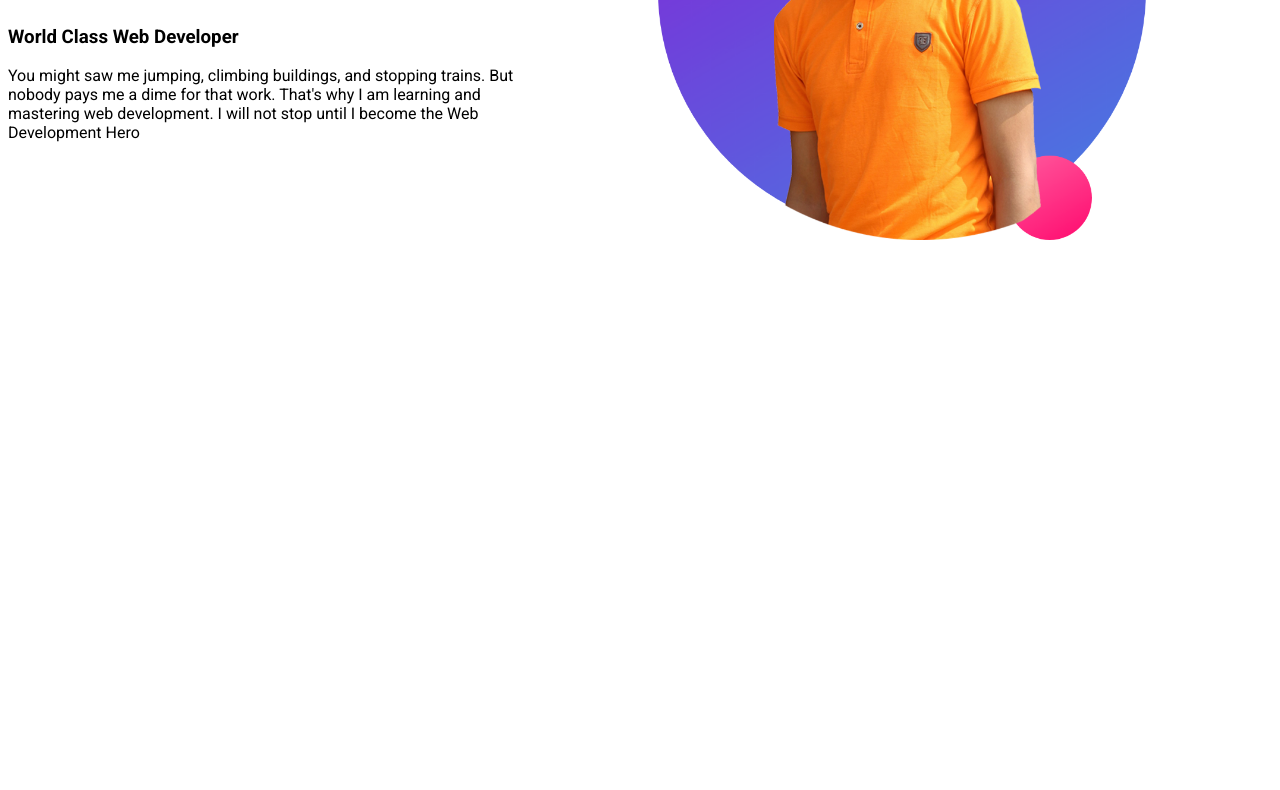
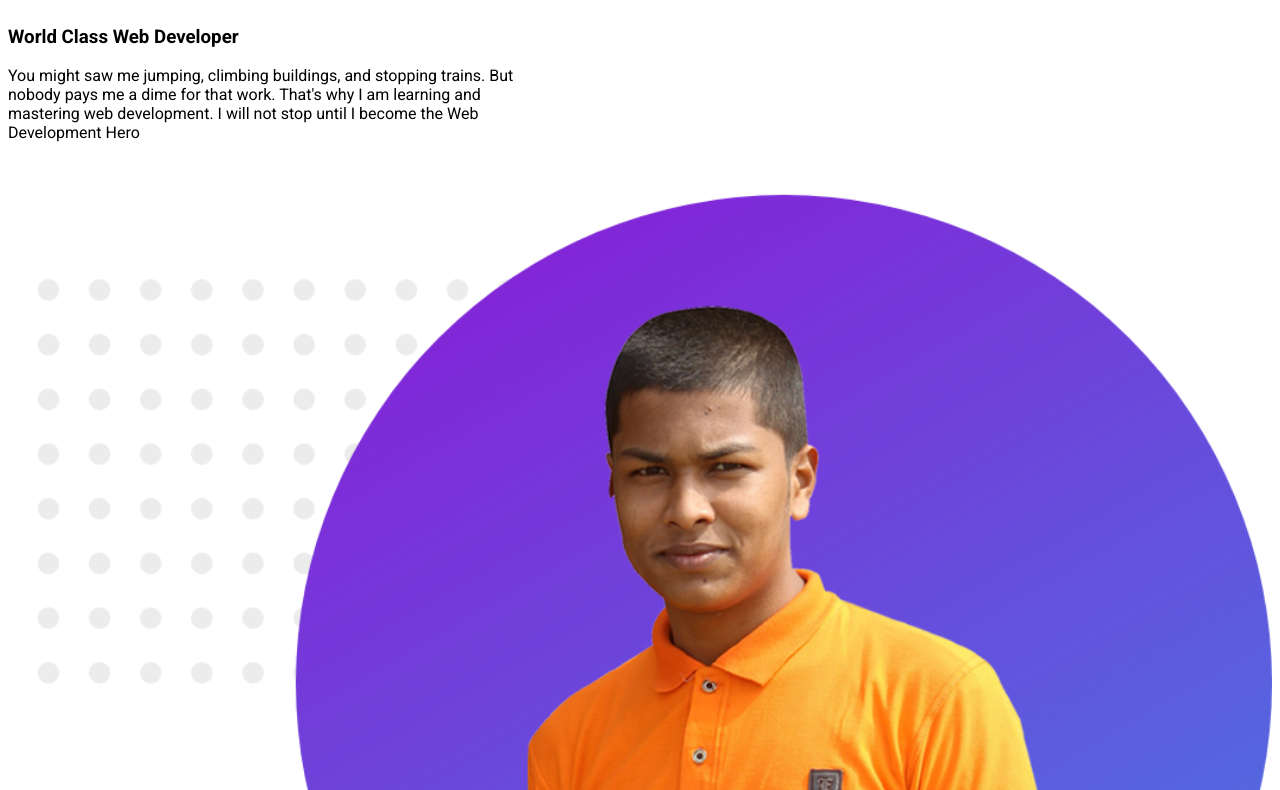
Before and after one commit to mahadi570/portfolio, a plain HTML site: page index.html in a window 1280 px wide. Shown: the part 281-1071 px from the top of the page. Before the commit the page ends 800 px from the top, so only its background shows below. Drawn offline with Linux system fonts and the light colour scheme.

Commit message:
pics deleted

```diff
--- a/style.css
+++ b/style.css
@@ -11,6 +11,6 @@ h1{
     width: 40%;
     float: left;
 }
-img{
-    width: 50%;
+.second img{
+    width: 100%;
 }
```
Also changed, not shown: images/dream-bg.png (deleted), images/exp-bg.png (deleted), images/jhankar.png (deleted), images/jhankar2.png (deleted), images/my-bg.png (deleted), images/my-bg2.png (deleted), images/top-banner.png (deleted).
